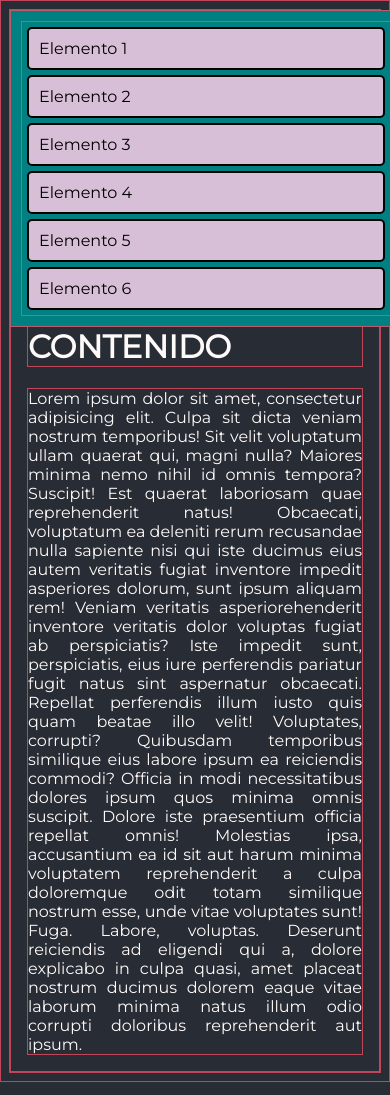
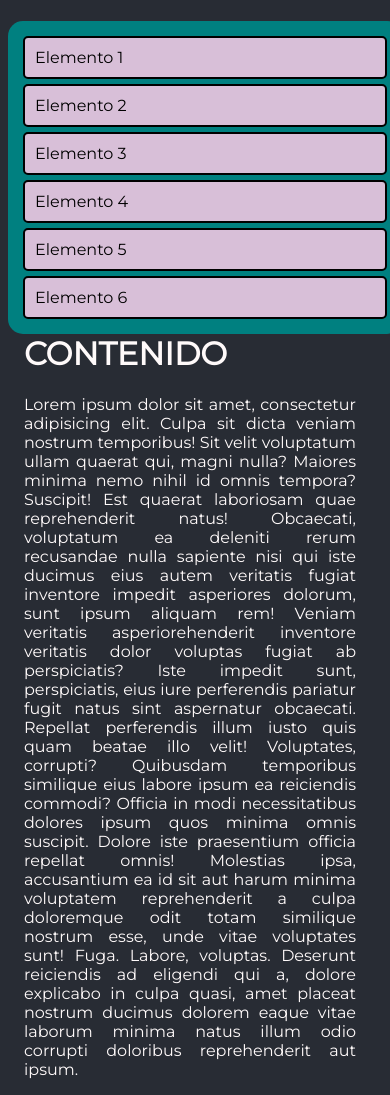
Before and after one commit to arc-arm/rodriguezma, a PHP site: page /BarraLateral.html in a window 390 px wide. Run offline with PHP 8.4, Linux system fonts and the light colour scheme.

Commit message:
Responsivo final

```diff
--- a/Parcial1/BarraLateral/style.css
+++ b/Parcial1/BarraLateral/style.css
@@ -7,6 +7,7 @@
   margin-right: 20px;
   width: fit-content;
   float: left;
+  border-radius: 15px;
 }
 .menu ul{
   list-style: none;
@@ -32,11 +33,11 @@ h1{
 p{
     text-align: justify;
     color: snow;
+    margin-right: 10px;
 }
 
 *{
   font-family: 'Montserrat', sans-serif;
-  border: 1px solid rgba(252, 80, 102, 0.726);
 }
 
 body{
@@ -45,14 +46,12 @@ body{
 
 /*Tablet*/
 @media only screen and (max-width:800px){
-
    .menu li{
      float: left;
    }
 }
 
 @media only screen and (max-width:500px){
-
   .menu{
     top: 0;
     width: 100%;
```
